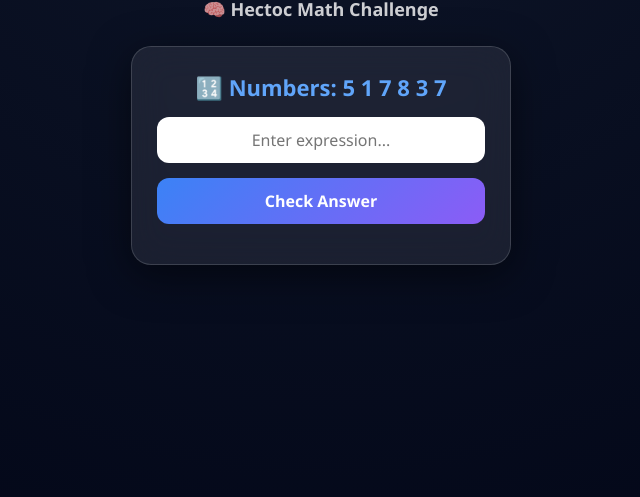
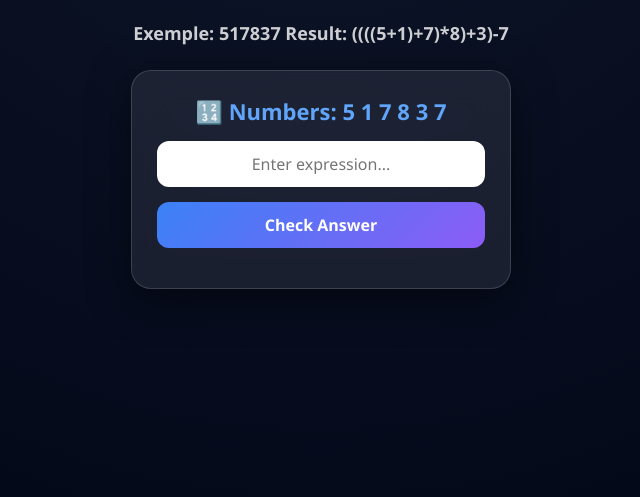
Before and after one commit to ZED-APP/hectoc, a plain HTML site: page index.html in a window 1280 px wide. Shown: the part 303-800 px from the top of the page, without its empty margins (319-959 px from the left). Drawn offline with Linux system fonts and the light colour scheme.

Commit message:
Update index.html

```diff
--- a/index.html
+++ b/index.html
@@ -110,6 +110,8 @@ button:hover {
 
   <h1 class="title">ZED Games</h1>
   <h2 class="subtitle">🧠 Hectoc Math Challenge</h2>
+    <h2 class="subtitle">Exemple: 517837  Result: ((((5+1)+7)*8)+3)-7</h2>
+
 
   <div class="card">
 
```
